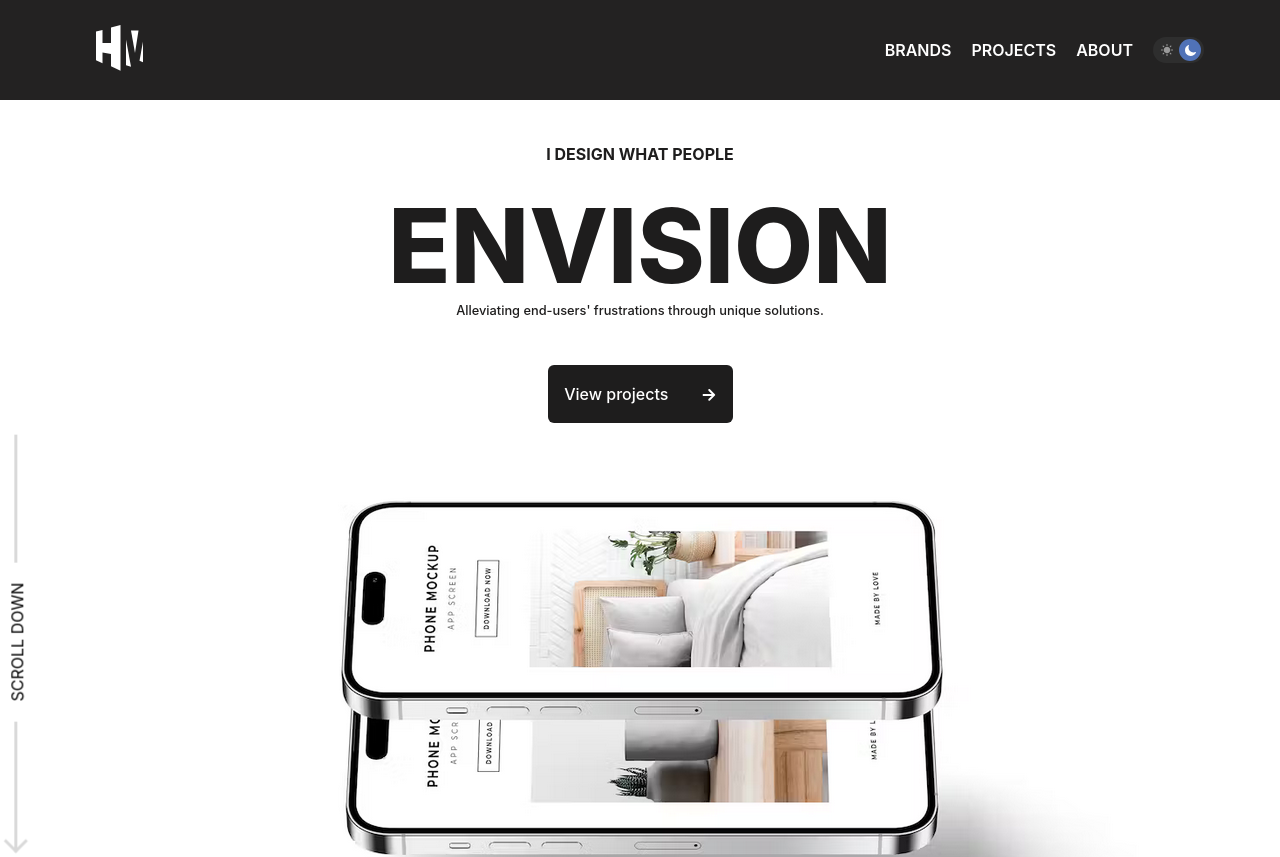
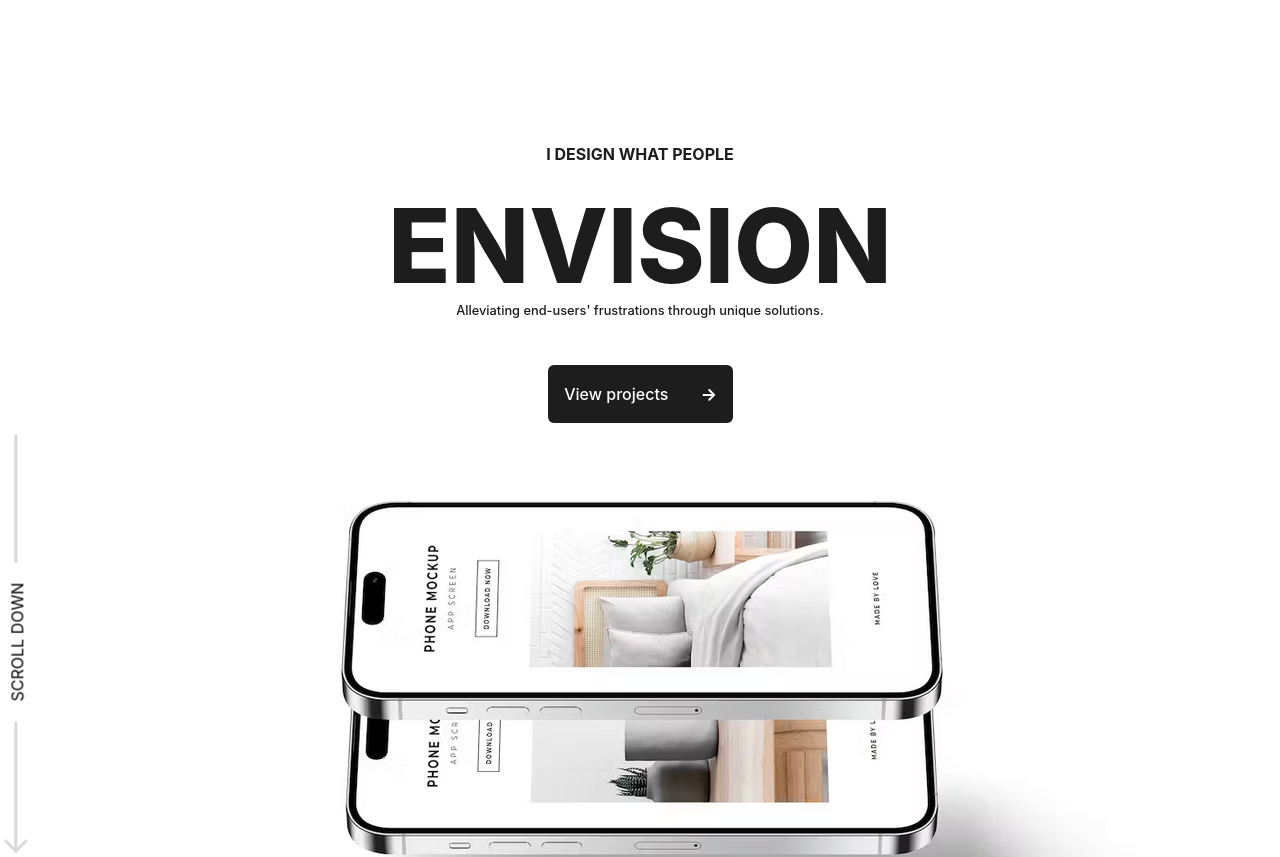
Before and after one commit to Kevin-Vigil/HectorMavrakis, a React (Create React App) app in the folder hector-mav-web/: page / in a window 1280 px wide. Shown: the top 857 px of the page. Built offline with nearby package versions, Linux system fonts and the light colour scheme.

Commit message:
complete header

```diff
--- a/hector-mav-web/src/components/Animations.css
+++ b/hector-mav-web/src/components/Animations.css
@@ -111,3 +111,13 @@
         fill: black;
     }
 }
+
+@keyframes pageLoad {
+    0%{
+        opacity: 0%;
+    }
+    100%{
+        opacity: 98%;
+    }
+
+}
--- a/hector-mav-web/src/components/Header.css
+++ b/hector-mav-web/src/components/Header.css
@@ -1,5 +1,3 @@
-
-
 @media only screen and (max-width: 720px){
     .header-mobile{
         display: flex;
@@ -21,13 +19,13 @@
 
 @media only screen and (min-width: 721px){
     .header{
+        opacity: 0;
         z-index: 999;
         margin: auto;
         display: flex;
-        opacity: 98%;
         backdrop-filter: blur(50%);
         position: fixed;
-        animation: genColorL 0.5s linear forwards;
+        animation: genColorL 0.5s linear forwards, pageLoad 0.5s 0.5s linear forwards;
         align-items: center;
         top: 0;
         width: 100%;
@@ -110,7 +108,7 @@ path#moon{
 
 
 .dark-mode .header{
-    animation: genColorD 0.5s linear forwards;
+    animation: genColorD 0.5s linear forwards, pageLoad 0.5s 0.5s linear forwards;
     /* border-bottom: 1px solid rgba(255, 255, 255, 0.12); */
 }
 
--- a/hector-mav-web/src/components/Header.js
+++ b/hector-mav-web/src/components/Header.js
@@ -20,32 +20,22 @@ function Header(){
       document.documentElement.classList.toggle("dark-mode", state)
     }
 
+    function setDarkModeLocalStorage(state) {
+      localStorage.setItem("dark-mode", state);
+    }
+
     toggleDarkMode(localStorage.getItem("dark-mode") == "true")
 
     button.addEventListener("click", () => {
       darkModeState = !darkModeState
       toggleDarkMode(darkModeState)
+      setDarkModeLocalStorage(darkModeState);
     });
 
-
-    // const colorSwitchObject = document.getElementById("cSwitch")
-
-    // colorSwitchObject.addEventListener("load", () =>{
-    //   const switchDoc = colorSwitchObject.contentDocument || colorSwitchObject.contentWindow.document;
-    //   const dis = document.querySelector("#switch-disabled")
-    //   const en = document.querySelector("#switch-enabled")
-
-    //   dis.addEventListener("click", () =>{
-    //     switchDoc.getElementById("light-to-dark-circle").beginElement()
-    //   })
-    //   en.addEventListener("click", () =>{
-    //     switchDoc.getElementById("dark-to-light-circle").beginElement()
-    //     })
-    // })
-
-
   }
-  window.addEventListener("DOMContentLoaded", load);
+  window.addEventListener("DOMContentLoaded", ()=>{
+    load();
+  });
 
 
 
@@ -53,7 +43,7 @@ function Header(){
 
 
     return(
-        <>
+        <body className='preload'>
           <nav className='header-mobile'>
             <Link to='/' className='hec-mav-logo'>
               {/* <img src={logo} className='hec-logo'/> */}
@@ -83,7 +73,7 @@ function Header(){
             </div>
           </div>
 
-        </>
+        </body>
     )
 
     // return(
```
